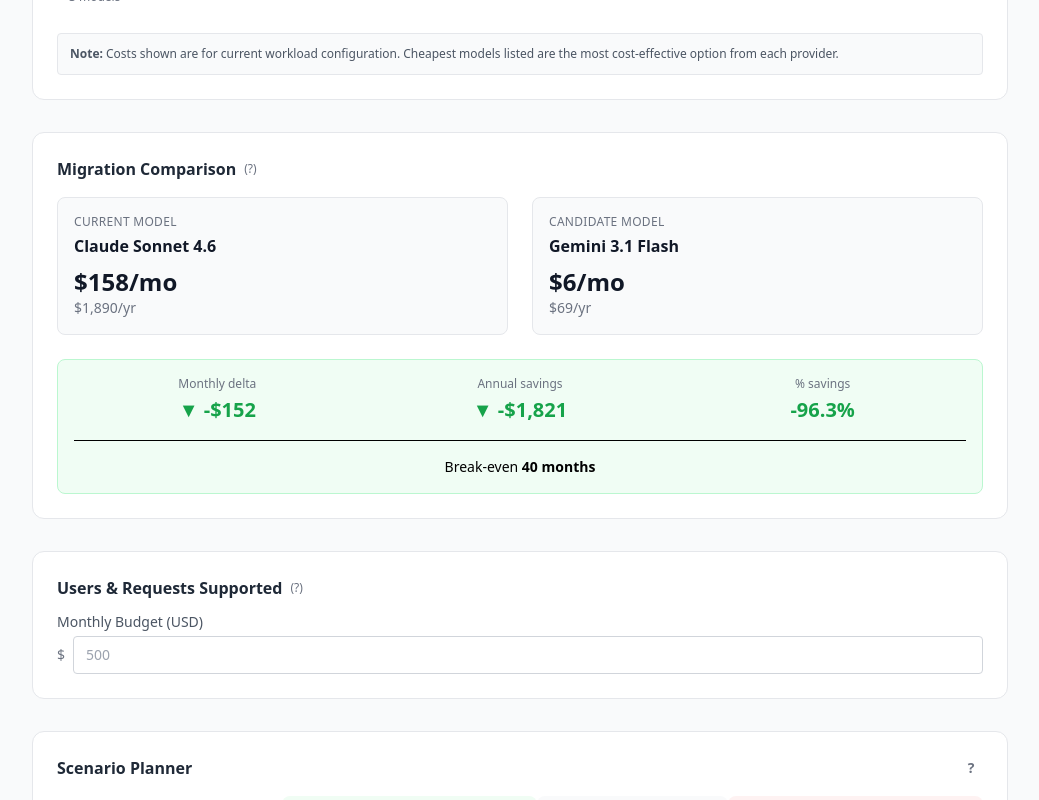
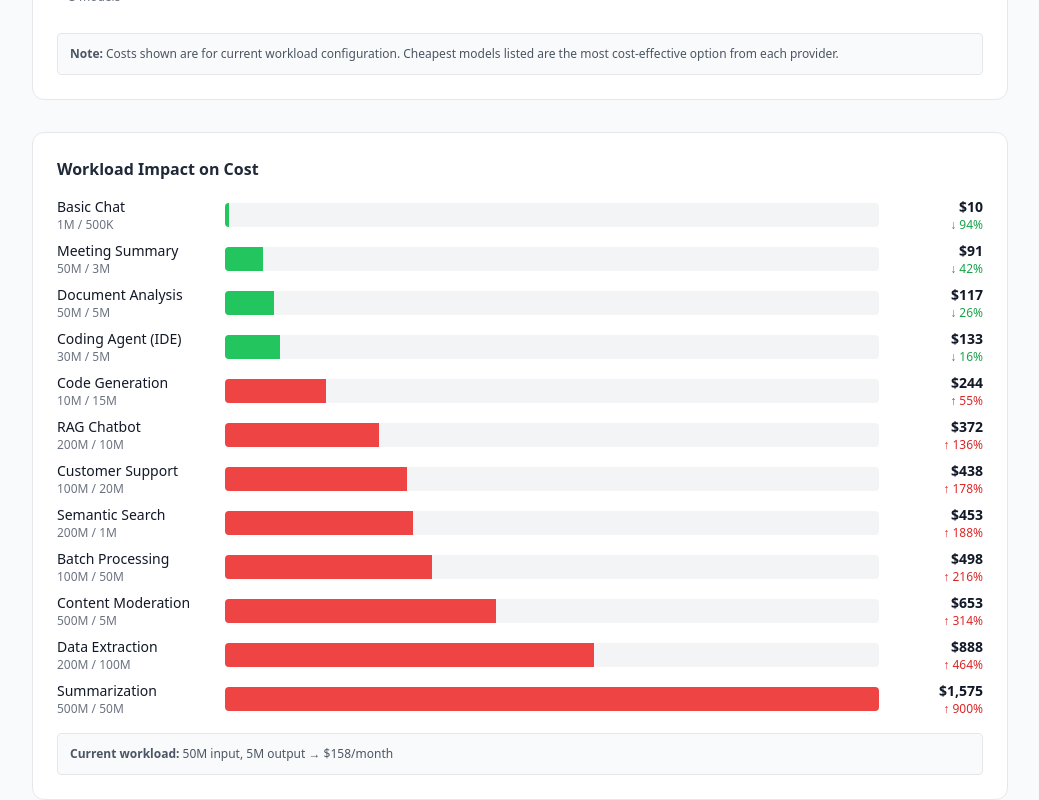
Before and after one commit to tayna99/token_simulator, a React (Vite) app: page / in a window 1280 px wide. Shown: the part 3180-3980 px from the top of the page, without its empty margins (120-1159 px from the left). Built offline with nearby package versions, Linux system fonts and the light colour scheme.

Commit message:
feat: workload impact analyzer showing how presets affect costs for current model

```diff
--- a/src/App.tsx
+++ b/src/App.tsx
@@ -15,6 +15,7 @@ import { CacheAnalyzer } from './components/CacheAnalyzer'
 import { CostProjection } from './components/CostProjection'
 import { ModelRecommendation } from './components/ModelRecommendation'
 import { ProviderComparison } from './components/ProviderComparison'
+import { WorkloadImpact } from './components/WorkloadImpact'
 import { SummaryCard } from './components/SummaryCard'
 import { RoleSelector } from './components/RoleSelector'
 import { PeriodSelector } from './components/PeriodSelector'
@@ -196,6 +197,8 @@ function App() {
 
         <ProviderComparison state={state} />
 
+        <WorkloadImpact state={state} />
+
         {/* Role-aware panel ordering */}
         {ROLE_PACK[state.role].emphasisOrder.map(panelName => {
           switch (panelName) {
--- /dev/null
+++ b/src/components/WorkloadImpact/index.tsx
@@ -0,0 +1,94 @@
+import { useMemo } from 'react'
+import { calculateCost } from '../../lib/calculator'
+import { fmtCurrency, fmtTokens } from '../../lib/format'
+import { PRESETS } from '../../data/presets'
+import type { SimState } from '../../App'
+
+interface Props {
+  state: SimState
+}
+
+export function WorkloadImpact({ state }: Props) {
+  const impacts = useMemo(() => {
+    const current = calculateCost({
+      model: state.currentModel,
+      monthlyInputTokens: state.periodInputTokens,
+      monthlyOutputTokens: state.periodOutputTokens,
+      cacheHitRate: state.cacheHitRate,
+      batchEnabled: state.batchEnabled,
+    })
+
+    return PRESETS.map(preset => {
+      const presetCost = calculateCost({
+        model: state.currentModel,
+        monthlyInputTokens: preset.monthlyInputTokens,
+        monthlyOutputTokens: preset.monthlyOutputTokens,
+        cacheHitRate: preset.defaultCacheHitRate,
+        batchEnabled: preset.defaultBatchEnabled,
+      })
+
+      return {
+        preset,
+        cost: presetCost.monthlyCost,
+        ratioDelta: presetCost.monthlyCost / current.monthlyCost,
+      }
+    }).sort((a, b) => a.cost - b.cost)
+  }, [state])
+
+  const currentCost = calculateCost({
+    model: state.currentModel,
+    monthlyInputTokens: state.periodInputTokens,
+    monthlyOutputTokens: state.periodOutputTokens,
+    cacheHitRate: state.cacheHitRate,
+    batchEnabled: state.batchEnabled,
+  }).monthlyCost
+
+  const maxCost = impacts[impacts.length - 1]?.cost || 0
+
+  return (
+    <section className="bg-white rounded-xl border border-gray-200 p-4 md:p-6">
+      <h2 className="text-sm md:text-base font-semibold text-gray-800 mb-4">
+        Workload Impact on Cost
+      </h2>
+
+      <div className="space-y-2">
+        {impacts.map(({ preset, cost, ratioDelta }) => {
+          const maxWidth = maxCost > 0 ? (cost / maxCost) * 100 : 0
+          const isCheaper = cost < currentCost
+          const isExpensive = cost > currentCost * 1.5
+
+          return (
+            <div key={preset.id} className="flex flex-col sm:flex-row sm:items-center gap-2">
+              <div className="w-full sm:w-40">
+                <div className="text-xs sm:text-sm font-medium text-gray-900">{preset.name}</div>
+                <div className="text-xs text-gray-500">
+                  {fmtTokens(preset.monthlyInputTokens)} / {fmtTokens(preset.monthlyOutputTokens)}
+                </div>
+              </div>
+
+              <div className="flex-1 h-6 bg-gray-100 rounded overflow-hidden">
+                <div
+                  className={`h-full transition-all ${
+                    isCheaper ? 'bg-green-500' : isExpensive ? 'bg-red-500' : 'bg-blue-500'
+                  }`}
+                  style={{ width: `${maxWidth}%` }}
+                />
+              </div>
+
+              <div className="w-20 sm:w-24 text-right">
+                <div className="text-sm font-semibold text-gray-900">{fmtCurrency(cost)}</div>
+                <div className={`text-xs ${isCheaper ? 'text-green-600' : isExpensive ? 'text-red-600' : 'text-gray-500'}`}>
+                  {isCheaper ? '↓' : isExpensive ? '↑' : '≈'} {Math.abs((ratioDelta - 1) * 100).toFixed(0)}%
+                </div>
+              </div>
+            </div>
+          )
+        })}
+      </div>
+
+      <div className="mt-4 text-xs text-gray-600 bg-gray-50 border border-gray-200 rounded p-3">
+        <strong>Current workload:</strong> {fmtTokens(state.periodInputTokens)} input, {fmtTokens(state.periodOutputTokens)} output → {fmtCurrency(currentCost)}/month
+      </div>
+    </section>
+  )
+}
```
